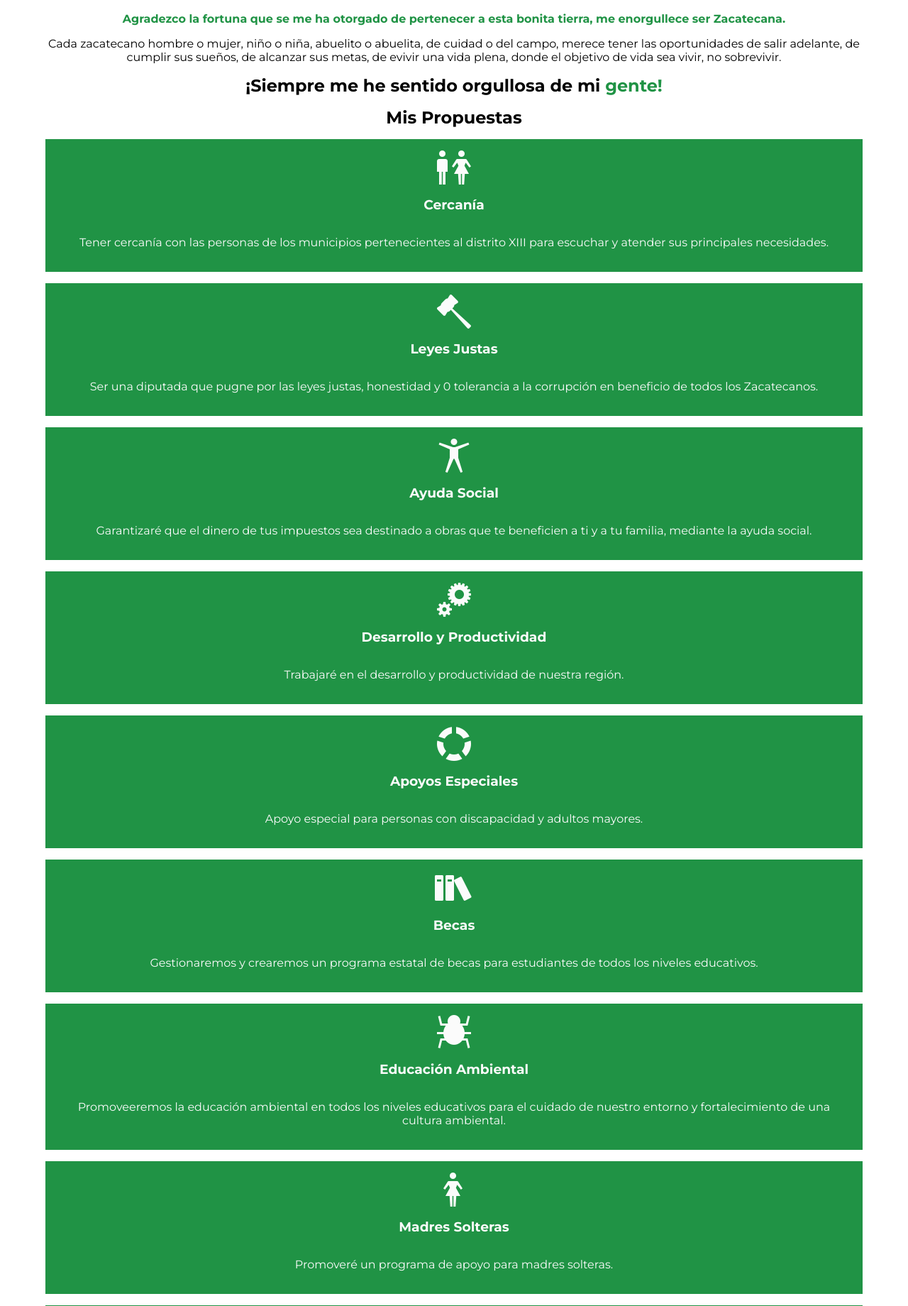
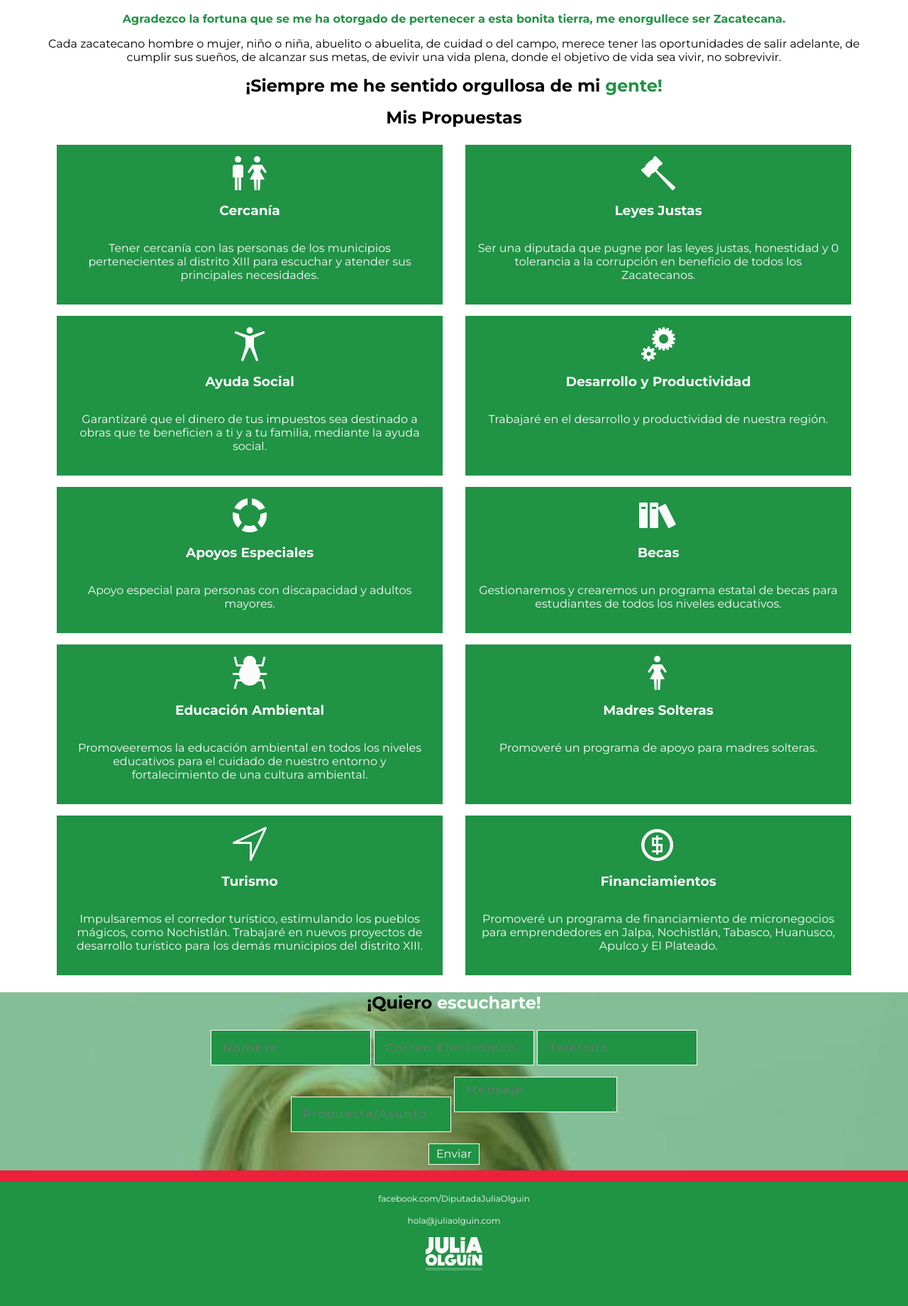
Before and after one commit to marioalvazquez/marioalvazquez.github.io, a PHP site: page / in a window 1280 px wide. Shown: the part 917-2757 px from the top of the page at 71% size. After the commit the page ends 2707 px from the top, so only its background shows below. Run offline with PHP 8.4, Linux system fonts and the light colour scheme; some web fonts are replaced.

Commit message:
Propuestas responsive y audio autoplay

```diff
--- a/css/estilos.css
+++ b/css/estilos.css
@@ -8,6 +8,9 @@
 html{
   font-family: 'Montserrat', sans-serif;
   font-size: 16px;
+}
+audio{
+  display: none;
 }
 h1,h2,h3,h4,h5,h6,p,a,div,section,nav,ul,ol,li,header,footer,video{
   margin: 0;
@@ -256,3 +259,17 @@ img.footer-logo-img{
   padding-bottom: .2rem;
 }
 /** END FOOTER*/
+
+
+
+/** INICIO MEDIA QUERy */
+@media (min-width: 600px) {
+  .propuestas-columna {
+    display: flex;
+  }
+  div.propuestas-contain{
+    width: 50%;
+    margin: .5rem 1rem;
+  }
+}
+/** FIN MEDIA QUERY */
--- a/index.html
+++ b/index.html
@@ -15,6 +15,11 @@
     <div class="header-logo">
       <img src="img/logo.png" alt="Julia Olguin" class="header-logo-img">
     </div>
+    <audio controls autoplay>
+      <source src="audio/Jingle-Julia-Olguín-Pasa-La-Voz.ogg" type="audio/ogg">
+      <source src="audio/Jingle-Julia-Olguín-Pasa-La-Voz.mp3" type="audio/mpeg">
+      Your browser does not support the audio element.
+    </audio>
     <div class="header-menu">
       <div class="header-menu-container" id="menu">
         <div class="header-menu-container-line top" id="menuTop">
@@ -83,6 +88,8 @@
               tolerancia a la corrupción en beneficio de todos los Zacatecanos.
             </p>
           </div>
+        </div>
+        <div class="propuestas-columna">
           <div class="propuestas-contain">
             <span class="icon-accessibility icon"></span>
             <h3 class="title">Ayuda Social</h3>
@@ -98,6 +105,8 @@
               Trabajaré en el desarrollo y productividad de nuestra región.
             </p>
           </div>
+        </div>
+        <div class="propuestas-columna">
           <div class="propuestas-contain">
             <span class="icon-spinner4 icon"></span>
             <h3 class="title">Apoyos Especiales</h3>
@@ -105,8 +114,6 @@
               Apoyo especial para personas con discapacidad y adultos mayores.
             </p>
           </div>
-        </div>
-        <div class="propuestas-columna">
           <div class="propuestas-contain">
             <span class="icon-books icon"></span>
             <h3 class="title">Becas</h3>
@@ -115,6 +122,8 @@
               estudiantes de todos los niveles educativos.
             </p>
           </div>
+        </div>
+        <div class="propuestas-columna">
           <div class="propuestas-contain">
             <span class="icon-bug icon"></span>
             <h3 class="title">Educación Ambiental</h3>
@@ -131,6 +140,8 @@
               Promoveré un programa de apoyo para madres solteras.
             </p>
           </div>
+          </div>
+          <div class="propuestas-columna">
           <div class="propuestas-contain">
             <div class="title-span-contain">
               <span class="icon-compass icon"></span>
@@ -150,7 +161,7 @@
               emprendedores en Jalpa, Nochistlán, Tabasco, Huanusco, Apulco y El Plateado.
             </p>
           </div>
-        </div>
+          </div>
       </section>
     </div>
     <div class="contact">
```
Also changed, not shown: 2 other files.
